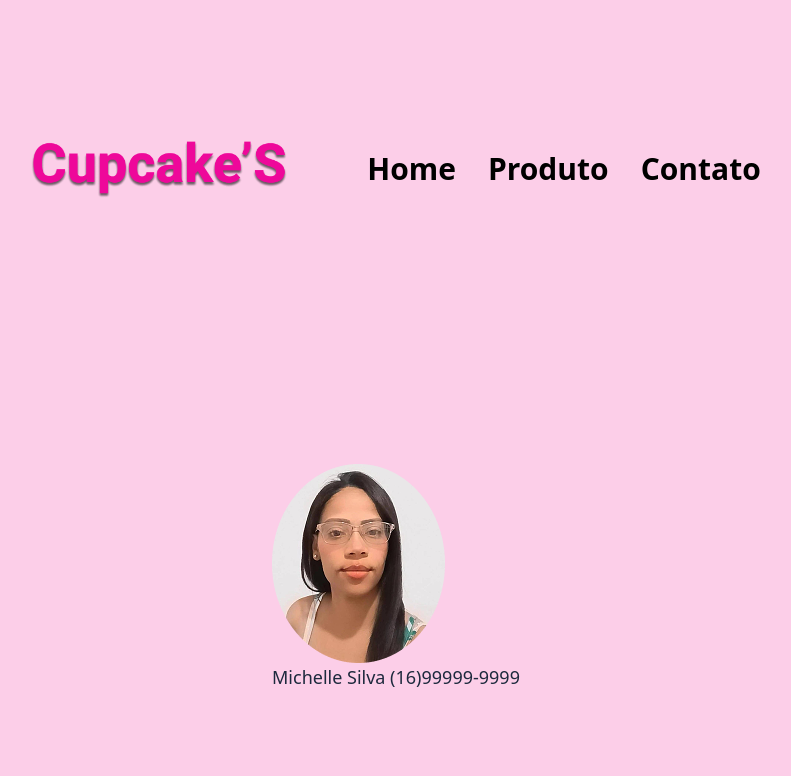
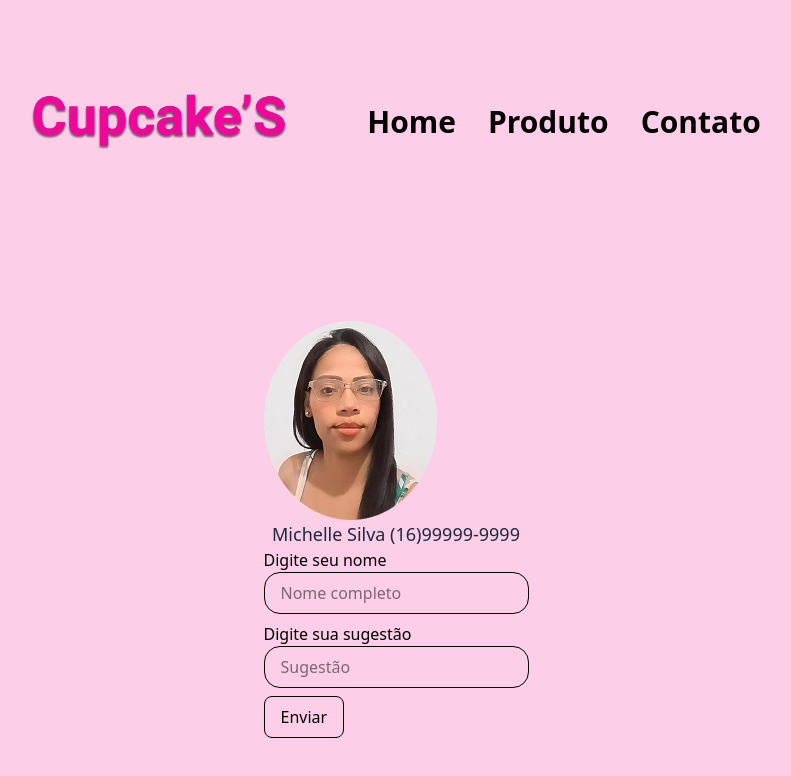
Before and after one commit to dressmarktplace/cupcake, a React (Vite) app: page /contact in a window 1280 px wide. Shown: the top 776 px of the page, without its empty margins (244-1035 px from the left). Built offline with nearby package versions, Linux system fonts and the light colour scheme.

Commit message:
Finalizado o projeto

```diff
--- a/src/pages/Contact/index.jsx
+++ b/src/pages/Contact/index.jsx
@@ -1,6 +1,19 @@
+import { useState } from "react";
 import { Header } from "../../components/Header"
 
 export const Contact = () => {
+
+    const [name, setName] = useState("")
+    const [suggest, setSuggest] = useState("")
+
+    const handleSubmit = event => {
+        event.preventDefault()
+
+        console.log({ name, suggest })
+        setName("")
+        setSuggest("")
+
+    }
     return (
         <main className="min-h-dvh grid place-items-center bg-pink-200">
             <Header />
@@ -8,12 +21,47 @@ export const Contact = () => {
             <article className=" ">
                 <img src="./fotomichelle.png" alt="Foto contato" />
 
-          <p className= "text-slate-800 text-center text-lg" >
+                <p className="text-slate-800 text-center text-lg" >
                     Michelle Silva
                     (16)99999-9999
                 </p>
 
+                <form onSubmit={handleSubmit}>
+                    <fieldset className="flex flex-col space-y mb-2">
+                        <label htmlFor="name" className="font-medium">
+                            Digite seu nome
+                        </label>
 
+                        <input
+                            id="name"
+                            name="name"
+                            placeholder="Nome completo"
+                            className="py-2 px-4 border rounded-2xl w-full"
+                            value={name}
+                            onChange={event => setName(event.target.value)}
+                        />
+                    </fieldset>
+
+                    <fieldset className="flex flex-col space-y mb-2">
+                        <label htmlFor="suggest" className="font-medium">
+                            Digite sua sugestão
+                        </label>
+
+                        <input
+                            id="suggest"
+                            name="suggest"
+                            placeholder="Sugestão"
+                            className="py-2 px-4 border rounded-2xl w-full"
+                            value={suggest}
+                            onChange={event => setSuggest(event.target.value)}
+                        />
+                    </fieldset>
+                    <button
+                        type="submit"
+                        className="inline-block px-4 py-2 rounded-lg border houver:bg-slate-300 transition-all focus:ring-2 focus:ring-blue-500">
+                        Enviar
+                    </button>
+                </form>
             </article>
         </main>
     );
```
Lines whose indentation alone changed are shown as unchanged.
